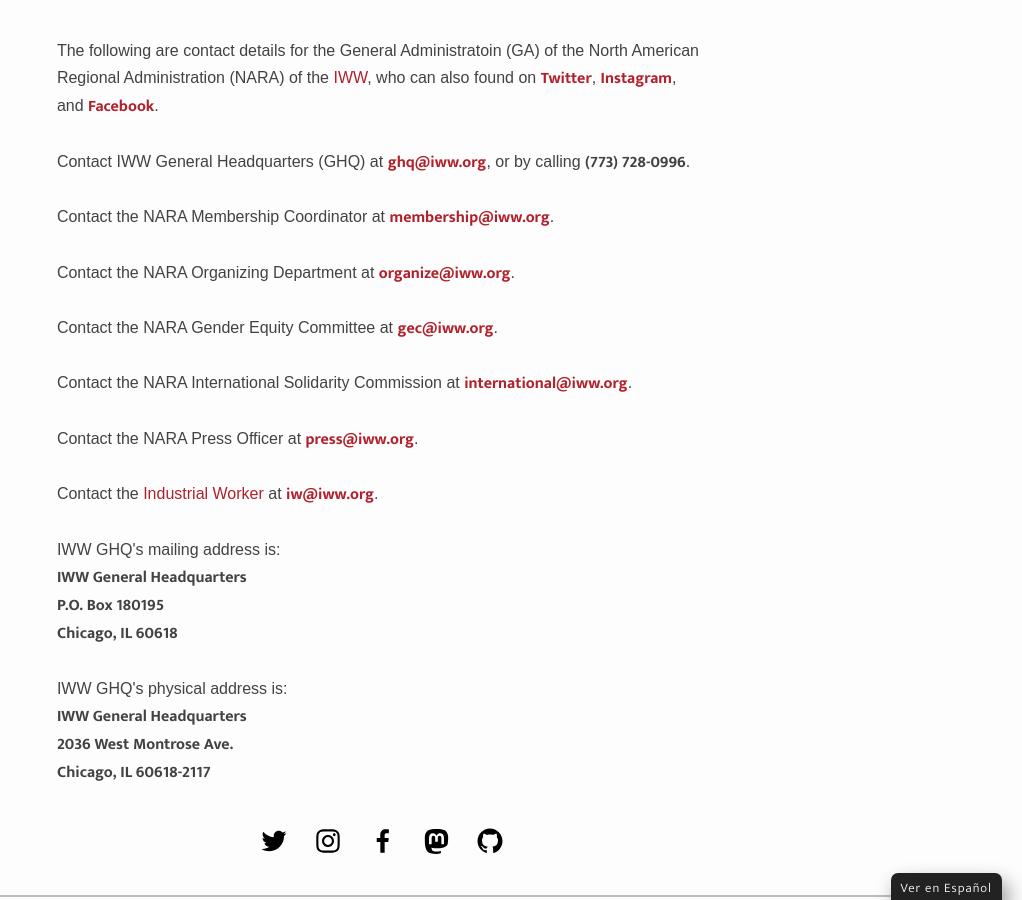
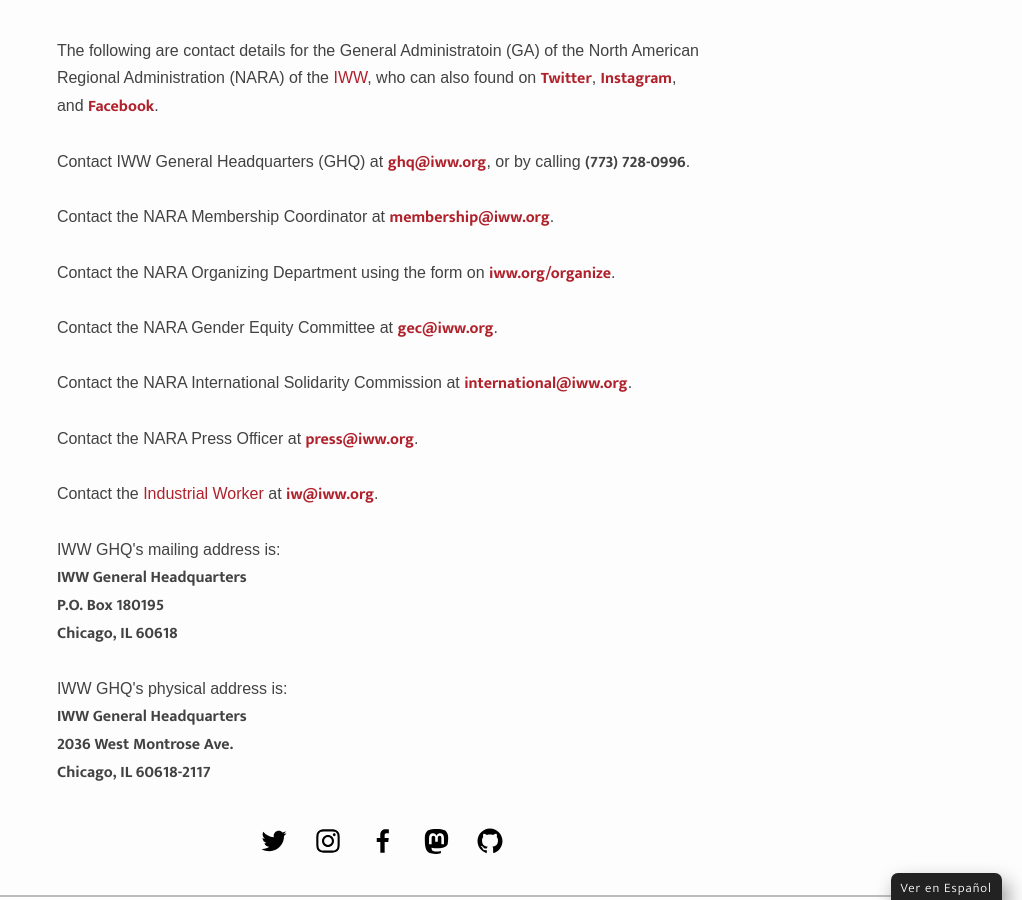
Before and after one commit to IWW-NYC-GMB/iww.nyc, a Jekyll site: the page built from contact.html, in a window 1280 px wide and 900 px high, scrolled down 1488 px. Shown: the whole window, without its empty margins (258-1280 px from the left). Built offline with Jekyll 4.4.1, drawn with Linux system fonts in a browser that asks for light colours; some web fonts are replaced.

Commit message:
Update contact.html

```diff
--- a/contact.html
+++ b/contact.html
@@ -77,7 +77,7 @@
 
 Contact the NARA Membership Coordinator at <a href="mailto:membership@iww.org"><strong>membership@iww.org</strong></a>.<br><br>
 
-Contact the NARA Organizing Department at <a href="mailto:organize@iww.org"><strong>organize@iww.org</strong></a>.<br><br>
+Contact the NARA Organizing Department using the form on <a href="https://iww.org/organize"><strong>iww.org/organize</strong></a>.<br><br>
 
 Contact the NARA Gender Equity Committee at <a href="mailto:gec@iww.org"><strong>gec@iww.org</strong></a>.<br><br>
 
```
